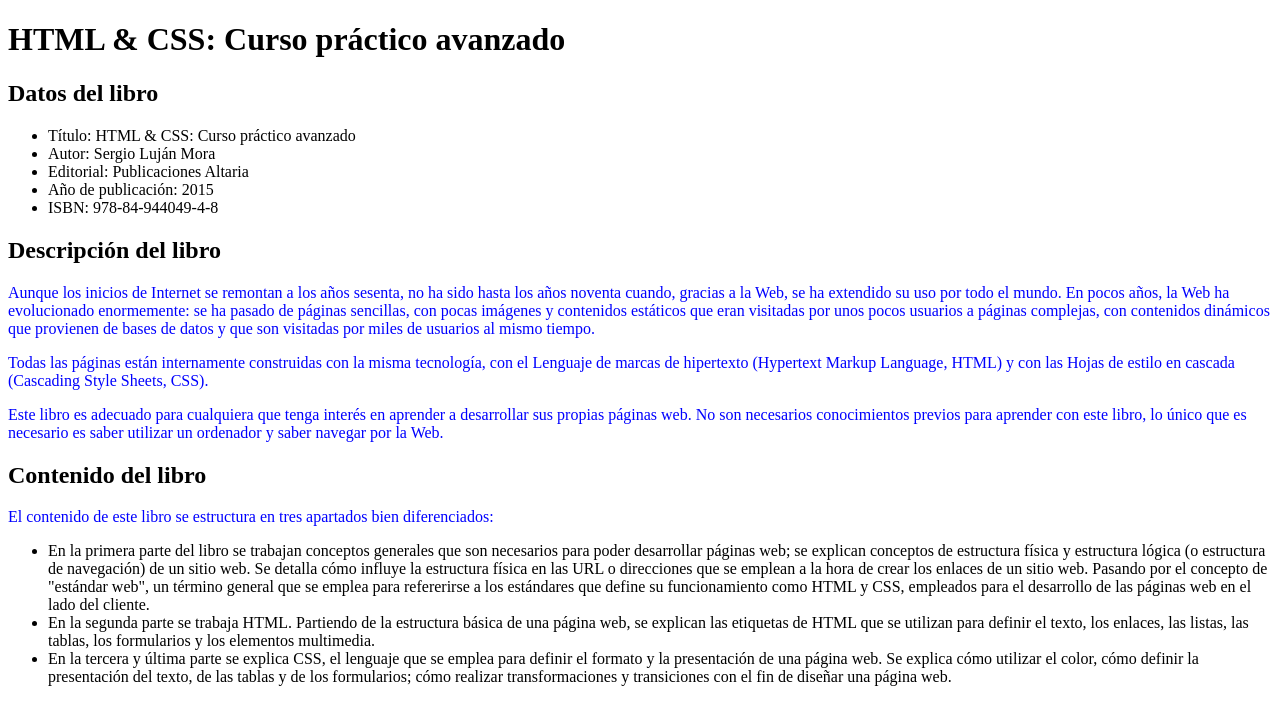
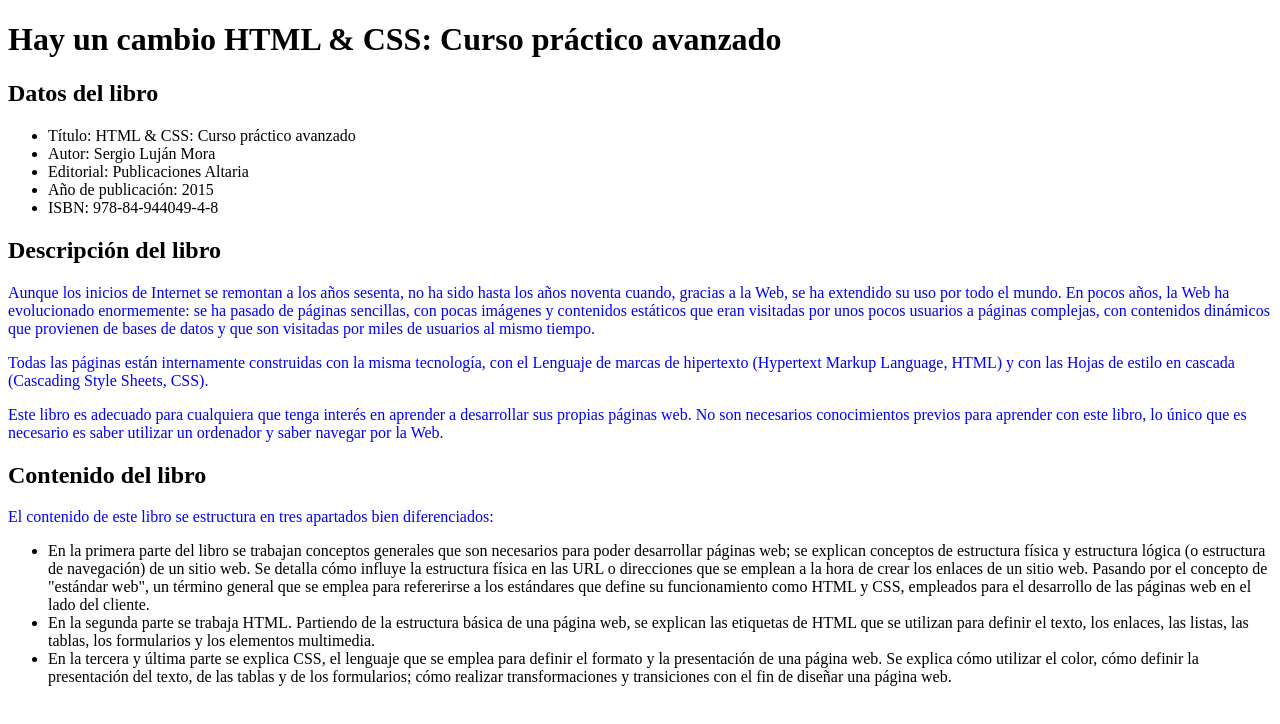
Before and after one commit to muevetef/UF1302_CSS, a plain HTML site: page Ej_selectores_basicos1/index.html in a window 1280 px wide. Drawn offline with Linux system fonts and the light colour scheme.

Commit message:
cambio xorra

```diff
--- a/Ej_selectores_basicos1/index.html
+++ b/Ej_selectores_basicos1/index.html
@@ -8,7 +8,7 @@
 </head>
 
 <body>
-    <h1>HTML &amp; CSS: Curso práctico avanzado</h1>
+    <h1>Hay un cambio HTML &amp; CSS: Curso práctico avanzado</h1>
 
     <h2>Datos del libro</h2>
 
```
